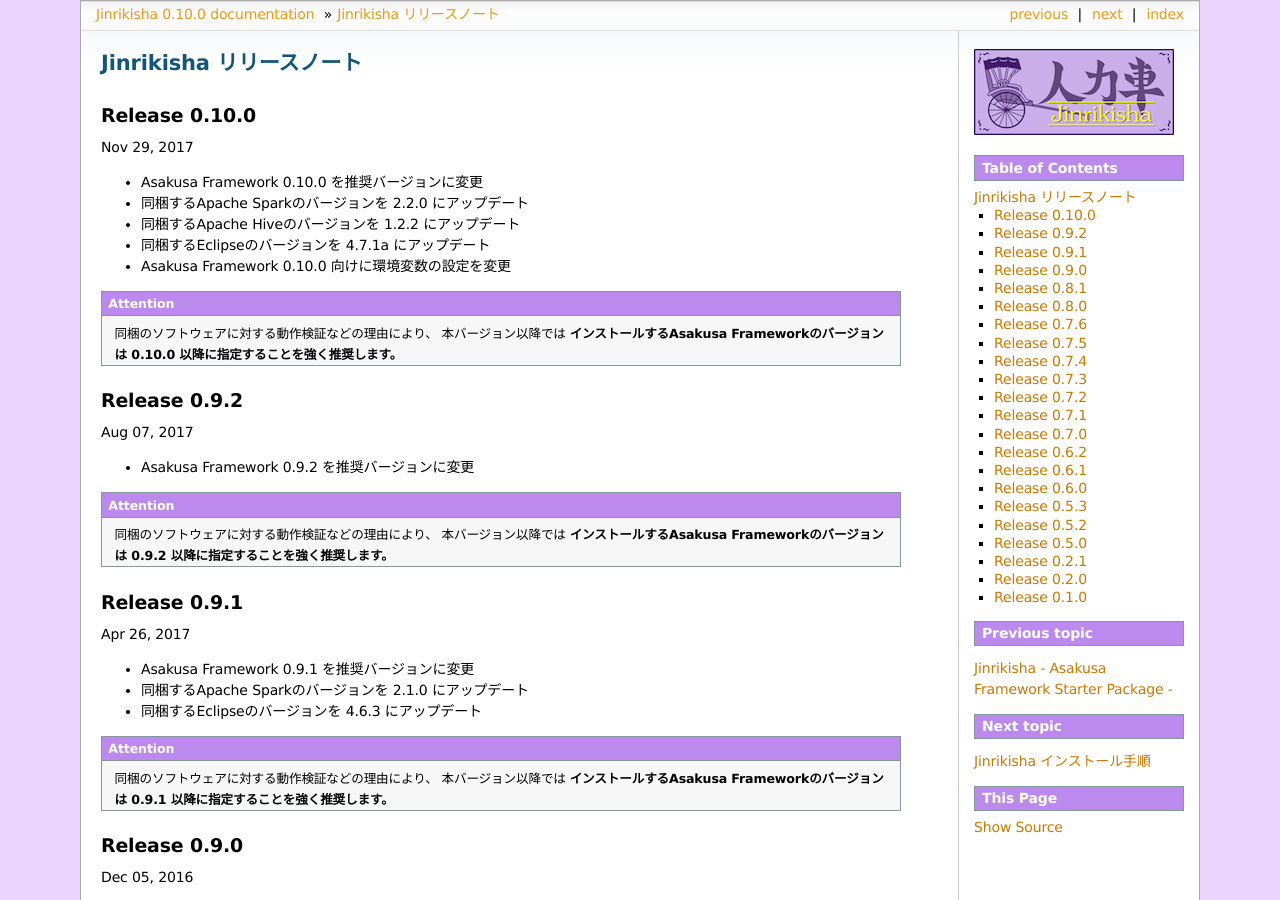
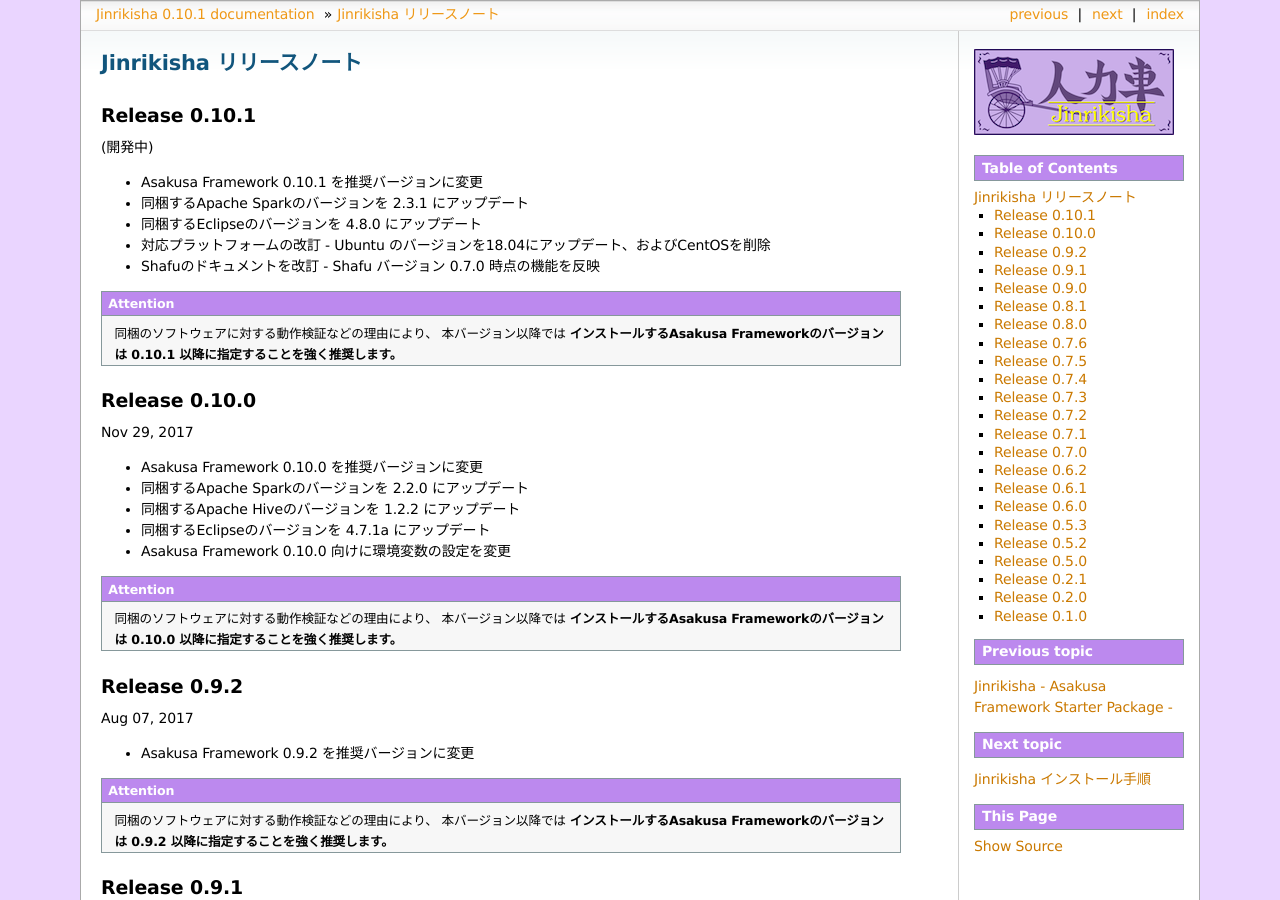
Before and after one commit to asakusafw/asakusafw-starter, a Sphinx documentation site: the page built from jinrikisha/docs/ja/source/release-notes.rst, in a window 1280 px wide and 900 px high. Built offline with Sphinx 7.4.7, drawn with Linux system fonts in a browser that asks for light colours; formulas are drawn with MathJax 3; some of the changed text lies outside the part shown.

Commit message:
Revise document for release 0.10.1

```diff
--- a/jinrikisha/docs/ja/source/conf.py
+++ b/jinrikisha/docs/ja/source/conf.py
@@ -55,9 +55,9 @@
 # built documents.
 #
 # The short X.Y version.
-version = '0.10.0'
+version = '0.10.1'
 # The full version, including alpha/beta/rc tags.
-release = '0.10.0'
+release = '0.10.1'
 
 # The language for content autogenerated by Sphinx. Refer to documentation
 # for a list of supported languages.
--- a/jinrikisha/docs/ja/source/install.rst
+++ b/jinrikisha/docs/ja/source/install.rst
@@ -130,7 +130,7 @@
 
 ..  code-block:: none
 
-    2) Asakusa Frameworkのバージョンを入力してください。: 0.10.0:
+    2) Asakusa Frameworkのバージョンを入力してください。: 0.10.1:
 
 ..  attention::
     基本的にはデフォルトの推奨バージョンをそのまま利用することを推奨します。その他のバージョンとの組み合わせは動作検証が行われていない可能性があります。
--- a/jinrikisha/docs/ja/source/release-notes.rst
+++ b/jinrikisha/docs/ja/source/release-notes.rst
@@ -3,6 +3,20 @@
 =========================
 Jinrikisha リリースノート
 =========================
+
+Release 0.10.1
+==============
+
+(開発中)
+
+* Asakusa Framework 0.10.1 を推奨バージョンに変更
+* 同梱するApache Sparkのバージョンを 2.3.1 にアップデート
+* 同梱するEclipseのバージョンを 4.8.0 にアップデート
+* 対応プラットフォームの改訂 - Ubuntu のバージョンを18.04にアップデート、およびCentOSを削除
+* Shafuのドキュメントを改訂 - Shafu バージョン 0.7.0 時点の機能を反映
+
+..  attention::
+    同梱のソフトウェアに対する動作検証などの理由により、 本バージョン以降では **インストールするAsakusa Frameworkのバージョンは 0.10.1 以降に指定することを強く推奨します。**
 
 Release 0.10.0
 ==============
```
Also changed, not shown: jinrikisha/docs/ja/source/download-archive.rst (+10 -0 lines), jinrikisha/docs/ja/source/index.rst (+5 -9 lines).
